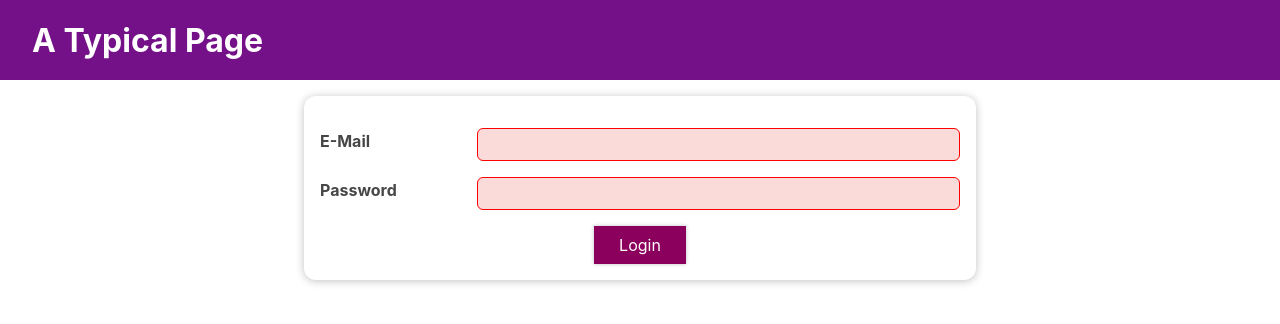
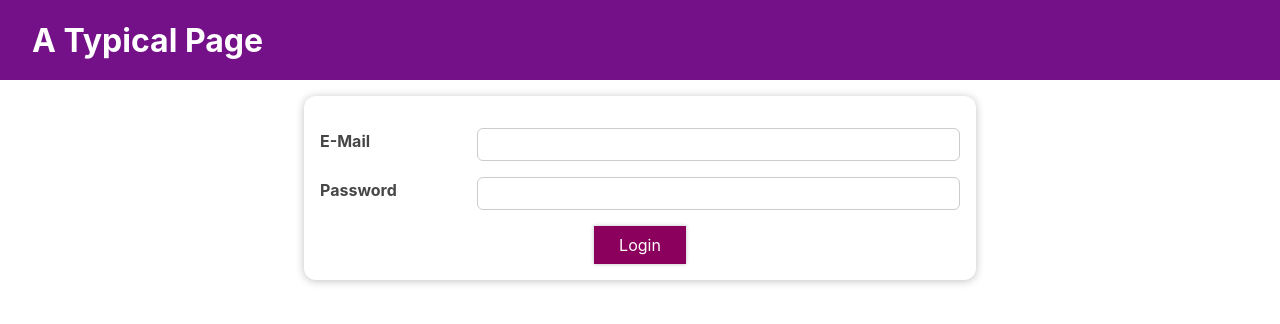
Before and after one commit to fox9696/my-app, a React (Create React App) app: page / in a window 1280 px wide. Shown: the top 324 px of the page. Built offline with nearby package versions, Linux system fonts and the light colour scheme; the HTML template or start-up script is replaced by a standard one.

Commit message:
useReducer로 다중상태값 중앙관리하기

```diff
--- a/src/components/SideEffect/Login/Login.js
+++ b/src/components/SideEffect/Login/Login.js
@@ -1,13 +1,50 @@
-import React, { useEffect, useState } from 'react';
+import React, { useEffect, useReducer, useState } from 'react';
 import styles from './Login.module.css';
 import Card from '../../UI/Card';
 import Button from '../../UI/Button/Button';
 
+// 리듀서 함수 선언
+/*
+    이 컴포넌트에서 사용하는 모든 상태와 상태 변경을 중앙 제어하는 함수.
+    컴포넌트 내부 데이터를 사용하지 않고 상태에만 집중하기 때문에
+    컴포넌트 바깥쪽에 선언하는 것이 일반적입니다.
+
+    param1 - state: 변경 전의 상태값
+    param2 - action: dispatch함수(상태 변경 등의 행동)가 전달한 상태 변경 객체
+    return: 관리할 상태값들을 반환
+  */
+const emailReducer = (state, action) => {
+  console.log('email reducer called!!!');
+  console.log('state: ', state);
+  console.log('action: ', action);
+
+  // dispatch 함수가 전달한 액션 객체의 타입에 따라 변경할 상태값을 반환
+  if (action.type === 'USER_INPUT') {
+    return {
+      value: action.val,
+      isValid: action.val.includes('@'),
+    };
+  } else if (action.type === 'INPUT_VALIDATE') {
+    return {
+      value: state.value,
+      isValid: state.value.includes('@'),
+    };
+  }
+};
+
 const Login = ({ onLogin }) => {
-  // 이메일 입력값을 저장
-  const [enteredEmail, setEnteredEmail] = useState('');
-  // 이메일 입력이 정상적인지 확인
-  const [emailIsValid, setEmailIsValid] = useState();
+  // email reducer 사용하기
+  /*
+      param1 - reducer function: 위에서 만든 리듀서 함수
+      param2 - initial state: 초기 상태값
+      return1 - 이메일 관련 상태변수
+      return2 - dispatch함수: 상태를 변경할 수 있는 함수
+    */
+  const [emailState, dispatchEmail] = useReducer(emailReducer, {
+    value: '',
+    isValid: null,
+  });
+
   // 패스워드 입력값을 저장
   const [enteredPassword, setEnteredPassword] = useState('');
   // 패스워드 입력이 정상적인지 확인
@@ -15,31 +52,37 @@
   // 이메일, 패스워드가 둘 다 동시에 정상적인 상태인지 확인
   const [formIsValid, setFormIsValid] = useState(false);
 
-  // 입력란(이메일, 비밀번호)을 모두 체크하여 form의 버튼 disabled를 해제하는
-  // 상태변수 formValid의 사이드 이펙트를 처리하는 영역
+  //기존의 email 상태변수를 제거함
+  //상태값이 필요하다면 -> reducer 에서 제공되는 상태값을활용
+  //emailState에서 isValid 프로퍼티를 디스터럭쳐링함 (프로퍼티로 바로사용x)
+  const { isValid: emailIsValid } = emailState;
+
+  // 입력란(이메일, 비밀번호)을 모두 체크하여 form의 버튼의 disabled를 해제하는
+  // 상태변수 formIsValid의 사이드 이펙트를 처리하는 영역
   useEffect(() => {
-    //formIsValid의 유효성 검증을 일부로 1초뒤에 실행하도록 setTimeOut를 사용
-    //1초이내에 새로운 입력값이 들어옴 -> 상태변경 -> 쟤 렌더링이 진행되면서 useEffect가 또 호출됨 .
+    // formIsValid의 유효성 검증을 일부러 1초 뒤에 실행하도록 setTimeout을 사용
+    // 1초 이내에 새로운 입력값이 들어옴 -> 상태 변경 -> 재 렌더링이 진행되면서 useEffect가 또 호출됨
     const timer = setTimeout(() => {
       console.log('useEffect called in Login.js!');
-      setFormIsValid(
-        enteredEmail.includes('@') && enteredPassword.trim().length > 6,
-      );
+      setFormIsValid(emailIsValid && enteredPassword.trim().length > 6);
     }, 1000);
 
-    //cleanup 함수 - 컴포넌트가 업데이트되거나 없어지기 직전에 실행
-    //사용자가 1초 이내에 추가입력 -> 상태변경 -> 위에 예약한 timer 를 취소하자 .
+    // cleanup 함수 - 컴포넌트가 업데이트 되거나 없어지기 직전에 실행
+    // 사용자가 1초 이내에 추가 입력 -> 상태 변경 -> 위에 예약한 timer를 취소하자.
     return () => {
-      console.log('clean-up');
+      console.log('clean up!');
       clearTimeout(timer);
     };
 
-    // 의존성 배열에 상태변수를 넣어주면 그 상태 변수가 바뀔 때마다
-    // useEffect가 재 실행됨
-  }, [enteredEmail, enteredPassword]);
+    // 의존성 배열에 상태변수를 넣어주면 그 상태변수가 바뀔 때마다 useEffect가 재실행됨
+  }, [emailIsValid, enteredPassword]);
 
   const emailChangeHandler = (e) => {
-    setEnteredEmail(e.target.value);
+    // reducer의 상태 변경은 dispatch 함수를 통해서 처리
+    dispatchEmail({
+      type: 'USER_INPUT',
+      val: e.target.value,
+    });
   };
 
   const passwordChangeHandler = (e) => {
@@ -47,7 +90,9 @@
   };
 
   const validateEmailHandler = () => {
-    setEmailIsValid(enteredEmail.includes('@'));
+    dispatchEmail({
+      type: 'INPUT_VALIDATE',
+    });
   };
 
   const validatePasswordHandler = () => {
@@ -56,27 +101,28 @@
 
   const submitHandler = (e) => {
     e.preventDefault();
-    onLogin(enteredEmail, enteredPassword);
+    onLogin(emailState.value, enteredPassword);
   };
-
   return (
     <Card className={styles.login}>
       <form onSubmit={submitHandler}>
         <div
-          className={`${styles.control} ${!emailIsValid ? styles.invalid : ''}`}
+          className={`${styles.control} ${
+            emailIsValid === false ? styles.invalid : ''
+          }`}
         >
           <label htmlFor="email">E-Mail</label>
           <input
             type="email"
             id="email"
-            value={enteredEmail}
+            value={emailState.value}
             onChange={emailChangeHandler}
             onBlur={validateEmailHandler}
           />
         </div>
         <div
           className={`${styles.control} ${
-            !passwordIsValid ? styles.invalid : ''
+            passwordIsValid === false ? styles.invalid : ''
           }`}
         >
           <label htmlFor="password">Password</label>
```
